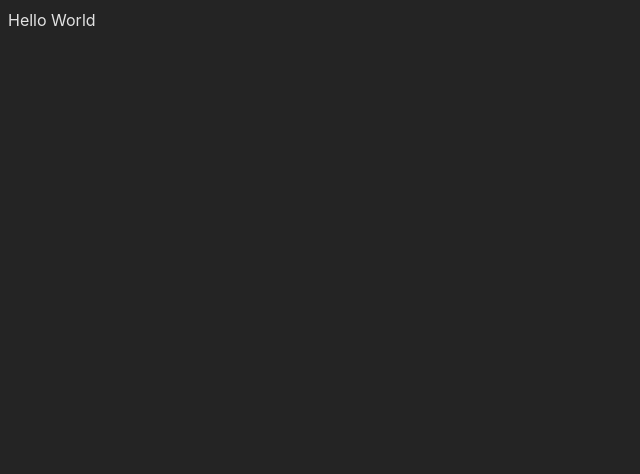
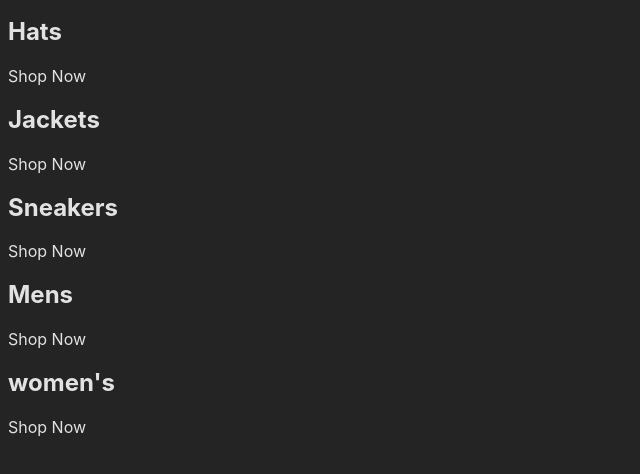
Before and after one commit to ccweerasinghe1994/crown-clothing-2023, a React (Vite) app: page / in a window 1280 px wide. Shown: the top 474 px of the page, without its empty margins (0-640 px from the left). Built offline with nearby package versions, Linux system fonts and the light colour scheme.

Commit message:
adding the categories object

```diff
--- a/src/App.tsx
+++ b/src/App.tsx
@@ -1,7 +1,41 @@
 import { useState } from 'react';
 
 const App = () => {
-  return <div>Hello World</div>;
+  const categories = [
+    {
+      id: 1,
+      title: 'Hats',
+    },
+    {
+      id: 2,
+      title: 'Jackets',
+    },
+    {
+      id: 3,
+      title: 'Sneakers',
+    },
+    {
+      id: 4,
+      title: 'Mens',
+    },
+    {
+      id: 5,
+      title: "women's",
+    },
+  ];
+  return (
+    <div className='categories-container'>
+      {categories.map(({ title }) => (
+        <div className='category-container'>
+          <div className='category-image' />
+          <div className='category-body-container'>
+            <h2>{title}</h2>
+            <p>Shop Now</p>
+          </div>
+        </div>
+      ))}
+    </div>
+  );
 };
 
 export default App;
```
